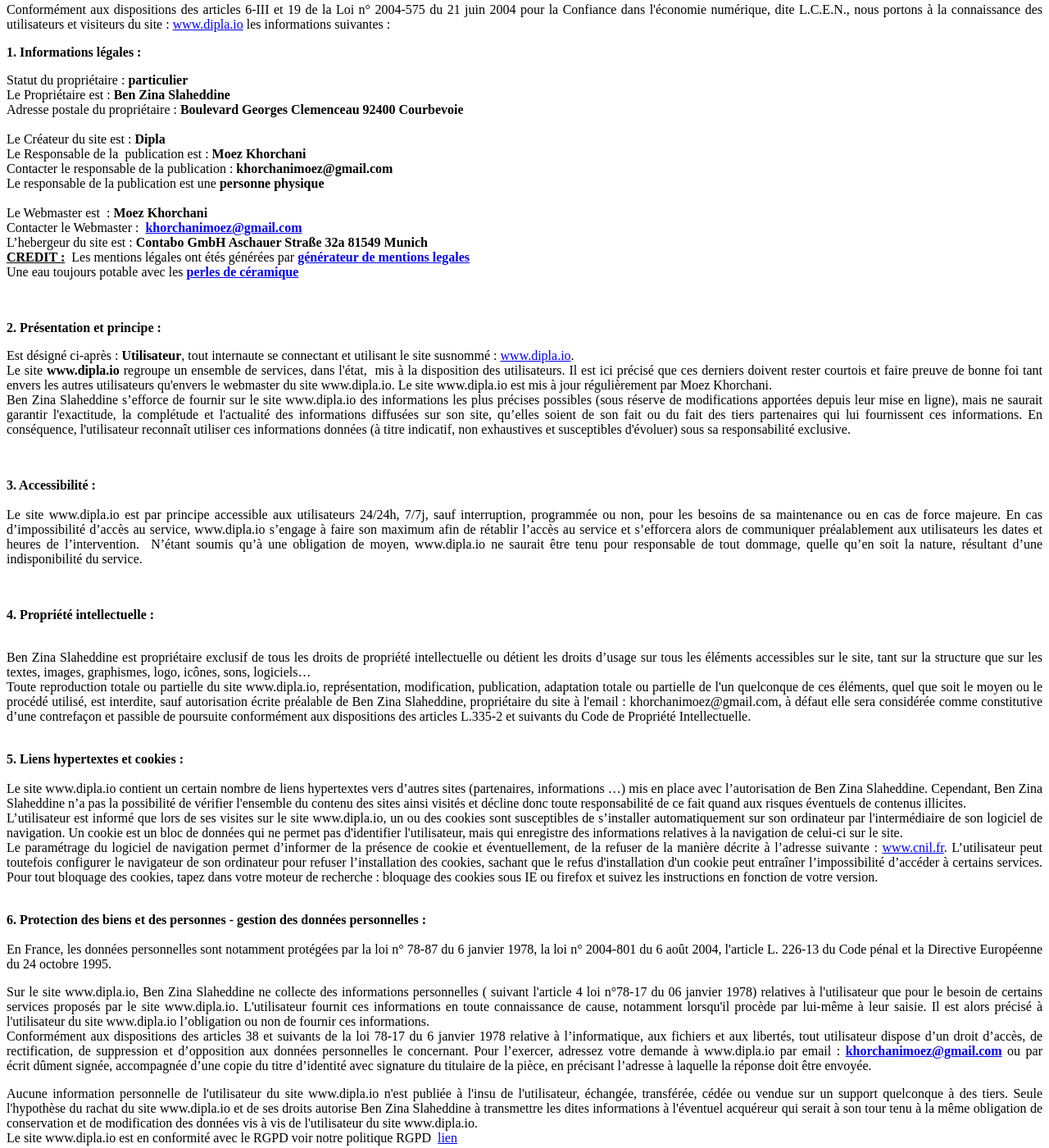
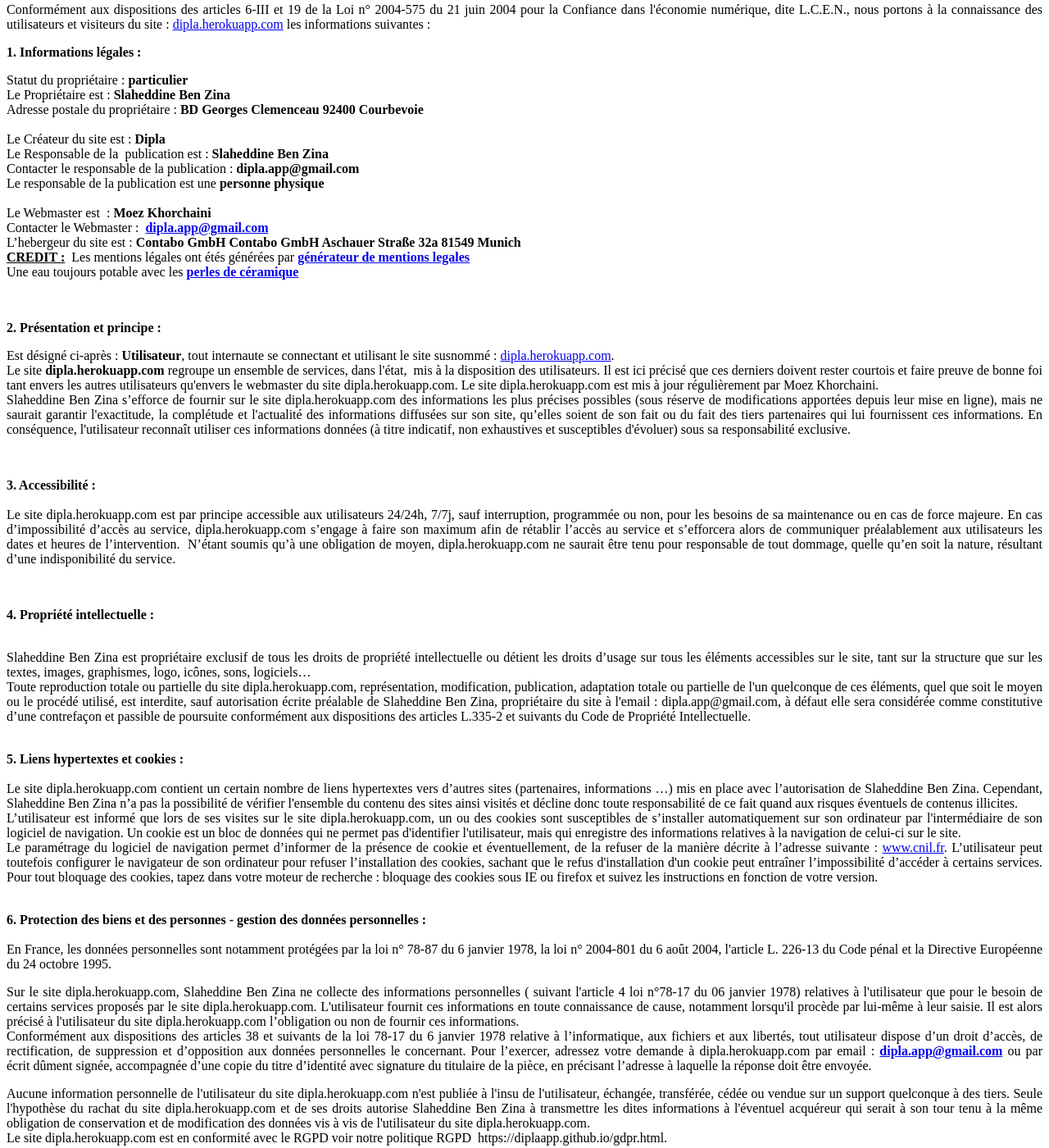
Before and after one commit to Diplaapp/diplaapp.github.io, a plain HTML site: page cgu.html in a window 1280 px wide. Shown: the part 39-1439 px from the top of the page at 82% size. Drawn offline with Linux system fonts and the light colour scheme.

Commit message:
Add files via upload

```diff
--- a/cgu.html
+++ b/cgu.html
@@ -1,24 +1,23 @@
 <html>
 <body>
-
     <p style="text-align:center">MENTIONS LEGALES :</p>
 
-<p style="text-align:justify">Conformément aux dispositions des articles 6-III et 19 de la Loi n° 2004-575 du 21 juin 2004 pour la Confiance dans l'économie numérique, dite L.C.E.N., nous portons à la connaissance des utilisateurs et visiteurs du site : <a href="http://www.dipla.io" target="_blank">www.dipla.io</a> les informations suivantes :</p>
+    <p style="text-align:justify">Conformément aux dispositions des articles 6-III et 19 de la Loi n° 2004-575 du 21 juin 2004 pour la Confiance dans l'économie numérique, dite L.C.E.N., nous portons à la connaissance des utilisateurs et visiteurs du site : <a href="http://dipla.herokuapp.com" target="_blank">dipla.herokuapp.com</a> les informations suivantes :</p>
 
     <p style="text-align:justify"><strong>1. Informations légales :</strong></p>
 
     <p style="text-align:justify">Statut du propriétaire : <strong>particulier</strong><br />
-Le Propriétaire est : <strong>Ben Zina Slaheddine</strong><br />
-Adresse postale du propriétaire : <strong>Boulevard Georges Clemenceau 92400 Courbevoie</strong><br />
+    Le Propriétaire est : <strong>Slaheddine Ben Zina</strong><br />
+    Adresse postale du propriétaire : <strong>BD Georges Clemenceau 92400 Courbevoie</strong><br />
      <br />
     Le Créateur du site est : <strong>Dipla</strong><br />
-Le Responsable de la  publication est : <strong>Moez Khorchani</strong><br />
-Contacter le responsable de la publication : <strong>khorchanimoez@gmail.com</strong><br />
+    Le Responsable de la  publication est : <strong>Slaheddine Ben Zina</strong><br />
+    Contacter le responsable de la publication : <strong>dipla.app@gmail.com</strong><br />
     Le responsable de la publication est une<strong> personne physique</strong><br />
     <br />
-Le Webmaster est  : <strong>Moez Khorchani</strong><br />
-Contacter le Webmaster :  <strong><a href="mailto:khorchanimoez@gmail.com?subject=Contact a partir des mentions lÃ©gales via le site www.dipla.io">khorchanimoez@gmail.com</a></strong><br />
-L’hebergeur du site est : <strong>Contabo GmbH Aschauer Straße 32a 81549 Munich</strong><br />
+    Le Webmaster est  : <strong>Moez Khorchaini</strong><br />
+    Contacter le Webmaster :  <strong><a href="mailto:dipla.app@gmail.com?subject=Contact a partir des mentions lÃ©gales via le site dipla.herokuapp.com">dipla.app@gmail.com</a></strong><br />
+    L’hebergeur du site est : <strong>Contabo GmbH Contabo GmbH Aschauer Straße 32a 81549 Munich</strong><br />
     <strong><u>CREDIT :</u> </strong> Les mentions légales ont étés générées par<strong> <a href="https://www.generer-mentions-legales.com/generateur-mentions-legales.html" target="_blank">générateur de mentions legales</a></strong><br />
     Une eau toujours potable avec les <strong><a href="https://www.chamarrel.com/perles-de-ceramique-em-pxl-29_37.html">perles de céramique</a></strong></p>
 
@@ -26,29 +25,29 @@
 
     <p style="text-align:justify"><strong>2. Présentation et principe :</strong></p>
 
-<p style="text-align:justify">Est désigné ci-après : <strong>Utilisateur</strong>, tout internaute se connectant et utilisant le site susnommé : <a href="http://www.dipla.io" target="_blank">www.dipla.io</a>.<br />
-Le site <strong>www.dipla.io</strong><strong> </strong>regroupe un ensemble de services, dans l'état,  mis à la disposition des utilisateurs. Il est ici précisé que ces derniers doivent rester courtois et faire preuve de bonne foi tant envers les autres utilisateurs qu'envers le webmaster du site www.dipla.io. Le site www.dipla.io est mis à jour régulièrement par Moez Khorchani.<br />
-Ben Zina Slaheddine s’efforce de fournir sur le site www.dipla.io des informations les plus précises possibles (sous réserve de modifications apportées depuis leur mise en ligne), mais ne saurait garantir l'exactitude, la complétude et l'actualité des informations diffusées sur son site, qu’elles soient de son fait ou du fait des tiers partenaires qui lui fournissent ces informations. En conséquence, l'utilisateur reconnaît utiliser ces informations données (à titre indicatif, non exhaustives et susceptibles d'évoluer) sous sa responsabilité exclusive.</p>
+    <p style="text-align:justify">Est désigné ci-après : <strong>Utilisateur</strong>, tout internaute se connectant et utilisant le site susnommé : <a href="http://dipla.herokuapp.com" target="_blank">dipla.herokuapp.com</a>.<br />
+    Le site <strong>dipla.herokuapp.com</strong><strong> </strong>regroupe un ensemble de services, dans l'état,  mis à la disposition des utilisateurs. Il est ici précisé que ces derniers doivent rester courtois et faire preuve de bonne foi tant envers les autres utilisateurs qu'envers le webmaster du site dipla.herokuapp.com. Le site dipla.herokuapp.com est mis à jour régulièrement par Moez Khorchaini.<br />
+    Slaheddine Ben Zina s’efforce de fournir sur le site dipla.herokuapp.com des informations les plus précises possibles (sous réserve de modifications apportées depuis leur mise en ligne), mais ne saurait garantir l'exactitude, la complétude et l'actualité des informations diffusées sur son site, qu’elles soient de son fait ou du fait des tiers partenaires qui lui fournissent ces informations. En conséquence, l'utilisateur reconnaît utiliser ces informations données (à titre indicatif, non exhaustives et susceptibles d'évoluer) sous sa responsabilité exclusive.</p>
 
     <p style="text-align:justify"> </p>
 
     <p style="text-align:justify"><strong>3. Accessibilité :</strong><br />
     <br />
-Le site www.dipla.io est par principe accessible aux utilisateurs 24/24h, 7/7j, sauf interruption, programmée ou non, pour les besoins de sa maintenance ou en cas de force majeure. En cas d’impossibilité d’accès au service, www.dipla.io s’engage à faire son maximum afin de rétablir l’accès au service et s’efforcera alors de communiquer préalablement aux utilisateurs les dates et heures de l’intervention.  N’étant soumis qu’à une obligation de moyen, www.dipla.io ne saurait être tenu pour responsable de tout dommage, quelle qu’en soit la nature, résultant d’une indisponibilité du service.</p>
+    Le site dipla.herokuapp.com est par principe accessible aux utilisateurs 24/24h, 7/7j, sauf interruption, programmée ou non, pour les besoins de sa maintenance ou en cas de force majeure. En cas d’impossibilité d’accès au service, dipla.herokuapp.com s’engage à faire son maximum afin de rétablir l’accès au service et s’efforcera alors de communiquer préalablement aux utilisateurs les dates et heures de l’intervention.  N’étant soumis qu’à une obligation de moyen, dipla.herokuapp.com ne saurait être tenu pour responsable de tout dommage, quelle qu’en soit la nature, résultant d’une indisponibilité du service.</p>
 
     <p style="text-align:justify"> </p>
 
     <p style="text-align:justify"><strong>4. Propriété intellectuelle :</strong></p>
 
     <p style="text-align:justify"><br />
-Ben Zina Slaheddine est propriétaire exclusif de tous les droits de propriété intellectuelle ou détient les droits d’usage sur tous les éléments accessibles sur le site, tant sur la structure que sur les textes, images, graphismes, logo, icônes, sons, logiciels…<br />
-Toute reproduction totale ou partielle du site www.dipla.io, représentation, modification, publication, adaptation totale ou partielle de l'un quelconque de ces éléments, quel que soit le moyen ou le procédé utilisé, est interdite, sauf autorisation écrite préalable de Ben Zina Slaheddine, propriétaire du site à l'email : khorchanimoez@gmail.com, à défaut elle sera considérée comme constitutive d’une contrefaçon et passible de poursuite conformément aux dispositions des articles L.335-2 et suivants du Code de Propriété Intellectuelle.</p>
+    Slaheddine Ben Zina est propriétaire exclusif de tous les droits de propriété intellectuelle ou détient les droits d’usage sur tous les éléments accessibles sur le site, tant sur la structure que sur les textes, images, graphismes, logo, icônes, sons, logiciels…<br />
+    Toute reproduction totale ou partielle du site dipla.herokuapp.com, représentation, modification, publication, adaptation totale ou partielle de l'un quelconque de ces éléments, quel que soit le moyen ou le procédé utilisé, est interdite, sauf autorisation écrite préalable de Slaheddine Ben Zina, propriétaire du site à l'email : dipla.app@gmail.com, à défaut elle sera considérée comme constitutive d’une contrefaçon et passible de poursuite conformément aux dispositions des articles L.335-2 et suivants du Code de Propriété Intellectuelle.</p>
 
     <p style="text-align:justify"><br />
     <strong>5. Liens hypertextes et cookies :</strong><br />
     <br />
-Le site www.dipla.io contient un certain nombre de liens hypertextes vers d’autres sites (partenaires, informations …) mis en place avec l’autorisation de Ben Zina Slaheddine. Cependant, Ben Zina Slaheddine n’a pas la possibilité de vérifier l'ensemble du contenu des sites ainsi visités et décline donc toute responsabilité de ce fait quand aux risques éventuels de contenus illicites.<br />
-L’utilisateur est informé que lors de ses visites sur le site www.dipla.io, un ou des cookies sont susceptibles de s’installer automatiquement sur son ordinateur par l'intermédiaire de son logiciel de navigation. Un cookie est un bloc de données qui ne permet pas d'identifier l'utilisateur, mais qui enregistre des informations relatives à la navigation de celui-ci sur le site. <br />
+    Le site dipla.herokuapp.com contient un certain nombre de liens hypertextes vers d’autres sites (partenaires, informations …) mis en place avec l’autorisation de Slaheddine Ben Zina. Cependant, Slaheddine Ben Zina n’a pas la possibilité de vérifier l'ensemble du contenu des sites ainsi visités et décline donc toute responsabilité de ce fait quand aux risques éventuels de contenus illicites.<br />
+    L’utilisateur est informé que lors de ses visites sur le site dipla.herokuapp.com, un ou des cookies sont susceptibles de s’installer automatiquement sur son ordinateur par l'intermédiaire de son logiciel de navigation. Un cookie est un bloc de données qui ne permet pas d'identifier l'utilisateur, mais qui enregistre des informations relatives à la navigation de celui-ci sur le site. <br />
     Le paramétrage du logiciel de navigation permet d’informer de la présence de cookie et éventuellement, de la refuser de la manière décrite à l’adresse suivante : <a href="http://www.cnil.fr">www.cnil.fr</a>. L’utilisateur peut toutefois configurer le navigateur de son ordinateur pour refuser l’installation des cookies, sachant que le refus d'installation d'un cookie peut entraîner l’impossibilité d’accéder à certains services. Pour tout bloquage des cookies, tapez dans votre moteur de recherche : bloquage des cookies sous IE ou firefox et suivez les instructions en fonction de votre version.</p>
 
     <p style="text-align:justify"><br />
@@ -56,11 +55,11 @@
     <br />
     En France, les données personnelles sont notamment protégées par la loi n° 78-87 du 6 janvier 1978, la loi n° 2004-801 du 6 août 2004, l'article L. 226-13 du Code pénal et la Directive Européenne du 24 octobre 1995.</p>
 
-<p style="text-align:justify">Sur le site www.dipla.io, Ben Zina Slaheddine ne collecte des informations personnelles ( suivant l'article 4 loi n°78-17 du 06 janvier 1978) relatives à l'utilisateur que pour le besoin de certains services proposés par le site www.dipla.io. L'utilisateur fournit ces informations en toute connaissance de cause, notamment lorsqu'il procède par lui-même à leur saisie. Il est alors précisé à l'utilisateur du site www.dipla.io l’obligation ou non de fournir ces informations.<br />
-Conformément aux dispositions des articles 38 et suivants de la loi 78-17 du 6 janvier 1978 relative à l’informatique, aux fichiers et aux libertés, tout utilisateur dispose d’un droit d’accès, de rectification, de suppression et d’opposition aux données personnelles le concernant. Pour l’exercer, adressez votre demande à www.dipla.io par email : <strong><a href="mailto:khorchanimoez@gmail.com?subject=Contact ï¿½ partir des mentions lï¿½gales via le site www.dipla.io">khorchanimoez@gmail.com</a></strong> ou par écrit dûment signée, accompagnée d’une copie du titre d’identité avec signature du titulaire de la pièce, en précisant l’adresse à laquelle la réponse doit être envoyée.</p>
+    <p style="text-align:justify">Sur le site dipla.herokuapp.com, Slaheddine Ben Zina ne collecte des informations personnelles ( suivant l'article 4 loi n°78-17 du 06 janvier 1978) relatives à l'utilisateur que pour le besoin de certains services proposés par le site dipla.herokuapp.com. L'utilisateur fournit ces informations en toute connaissance de cause, notamment lorsqu'il procède par lui-même à leur saisie. Il est alors précisé à l'utilisateur du site dipla.herokuapp.com l’obligation ou non de fournir ces informations.<br />
+    Conformément aux dispositions des articles 38 et suivants de la loi 78-17 du 6 janvier 1978 relative à l’informatique, aux fichiers et aux libertés, tout utilisateur dispose d’un droit d’accès, de rectification, de suppression et d’opposition aux données personnelles le concernant. Pour l’exercer, adressez votre demande à dipla.herokuapp.com par email : <strong><a href="mailto:dipla.app@gmail.com?subject=Contact ï¿½ partir des mentions lï¿½gales via le site dipla.herokuapp.com">dipla.app@gmail.com</a></strong> ou par écrit dûment signée, accompagnée d’une copie du titre d’identité avec signature du titulaire de la pièce, en précisant l’adresse à laquelle la réponse doit être envoyée.</p>
 
-<p style="text-align:justify">Aucune information personnelle de l'utilisateur du site www.dipla.io n'est publiée à l'insu de l'utilisateur, échangée, transférée, cédée ou vendue sur un support quelconque à des tiers. Seule l'hypothèse du rachat du site www.dipla.io et de ses droits autorise Ben Zina Slaheddine à transmettre les dites informations à l'éventuel acquéreur qui serait à son tour tenu à la même obligation de conservation et de modification des données vis à vis de l'utilisateur du site www.dipla.io.<br />
-Le site www.dipla.io est en conformité avec le RGPD voir notre politique RGPD  <a href="gdpr.html">lien</a></p>
+    <p style="text-align:justify">Aucune information personnelle de l'utilisateur du site dipla.herokuapp.com n'est publiée à l'insu de l'utilisateur, échangée, transférée, cédée ou vendue sur un support quelconque à des tiers. Seule l'hypothèse du rachat du site dipla.herokuapp.com et de ses droits autorise Slaheddine Ben Zina à transmettre les dites informations à l'éventuel acquéreur qui serait à son tour tenu à la même obligation de conservation et de modification des données vis à vis de l'utilisateur du site dipla.herokuapp.com.<br />
+    Le site dipla.herokuapp.com est en conformité avec le RGPD voir notre politique RGPD  https://diplaapp.github.io/gdpr.html.</p>
 
     <p style="text-align:justify">Les bases de données sont protégées par les dispositions de la loi du 1er juillet 1998 transposant la directive 96/9 du 11 mars 1996 relative à la protection juridique des bases de données.</p>
 
```
Lines whose indentation alone changed are shown as unchanged.
